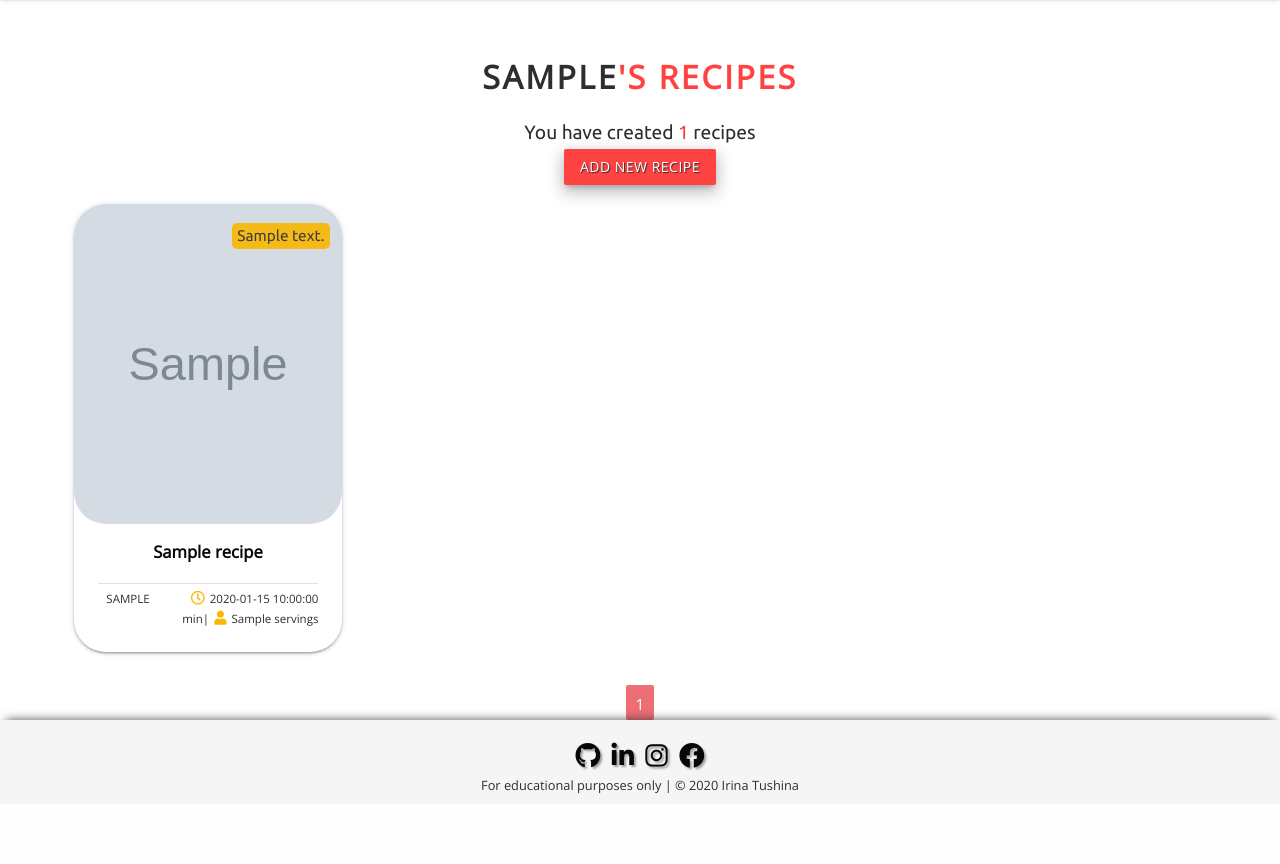
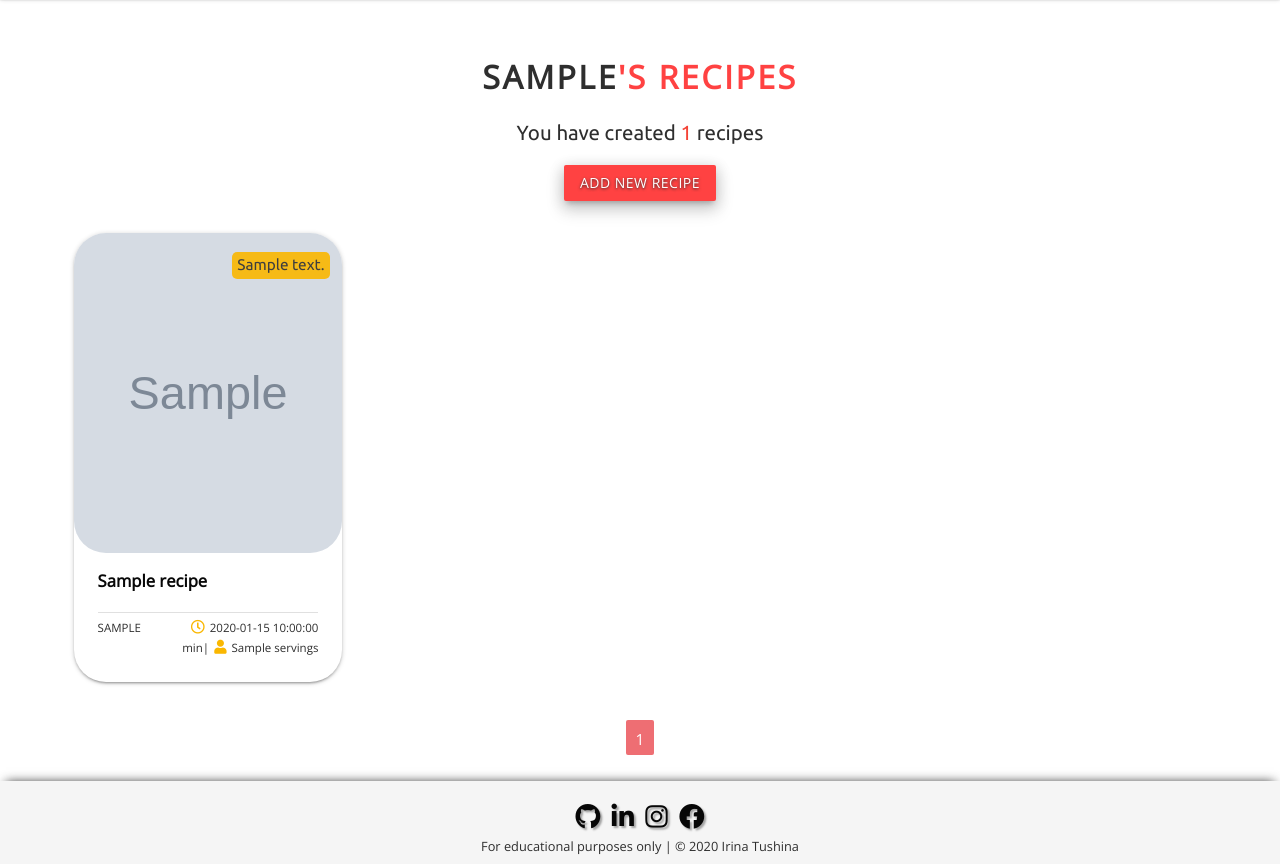
Before and after one commit to irinatu17/MyCookBook, a Flask app: a page that uses mycookbook/templates/my_recipes.html in a window 1280 px wide. Shown: the part 66-930 px from the top of the page. Before the commit the page ends 860 px from the top, so only its background shows below. Run offline with Flask 2, Linux system fonts and the light colour scheme; the visitor is signed in with stand-in values (Sample User, id 1); grey boxes marked "Sample" are stand-in pictures; a database or web service that is not in the repository returns one stand-in record (values such as "Sample title"); some libraries are stand-ins or nearby versions.

Commit message:
My recipes page's styling minor adjustments

```diff
--- a/mycookbook/static/css/style.css
+++ b/mycookbook/static/css/style.css
@@ -330,6 +330,11 @@ nav ul a {
     height: auto !important;
 }
 
+/*/////////////////////////////////////////
+//////////////// MY RECIPIES PAGE ///////////*/
+.paragraph-count {
+    font-family: var(--secondaryfont);
+}
 
 
 /*/////////////////////////////////////////
@@ -430,12 +435,6 @@ nav ul a {
     margin-right:10px;
 }
 
-/*/////////////////////////////////////////
-//////////////// MY RECIPIES PAGE ///////////*/
-.paragraph-count {
-    font-size: 1.5rem;
-    font-family: var(--secondaryfont);
-}
 
 
 /*/////////////////////////////////////////
@@ -536,7 +535,7 @@ nav ul a {
 
 .button-coral {
     background-color: var(--coral);
-    text-shadow: 1px 1px 1px var(--lightblack);
+    text-shadow: 0 1px 3px var(--lightblack);
 }
 
 .button-coral:hover,
--- a/mycookbook/templates/my_recipes.html
+++ b/mycookbook/templates/my_recipes.html
@@ -1,24 +1,25 @@
 {% extends 'base.html' %} {% block content %}
-<div class="container margin-top-large">
-  <h1 class="secondary-heading uppercase center-align">
+<div class="margin-top-large">
+  <div class="center-align">
+  <h1 class="secondary-heading uppercase">
     <span class="text-black">{{ username }}</span>'s recipes
   </h1>
-  <p class="paragraph-count center-align">
+  <p class="paragraph-count">
     You have created
     <span class="red-text">{{ number_of_my_rec }}</span> recipes
   </p>
-  <p class="center-align">
+  <div class="margin-bottom-large margin-top-small">
     <a
       href="{{ url_for('add_recipe')}}"
-      class="waves-effect waves-light btn uppercase margin-bottom-small z-depth-3 button-coral"
+      class="waves-effect waves-light btn uppercase z-depth-3 button-coral"
     >
       Add New Recipe
     </a>
-  </p>
+  </div>
   </div>
 
-<div class="container container-recipes center-align">
-  <div class="row">
+  <div class="container-recipes">
+    <div class="row  margin-bottom-large">
       {% for recipe in my_recipes %}
           {% include "partials/recipecards.html" %}
       {% else %}
@@ -28,7 +29,7 @@
       {% endfor %}
     </div>
     <!--Pagination-->
-  <ul class="pagination center-align">
+    <ul class="pagination center-align margin-bottom-large">
       {% for page_num in pages %}
           {% if page_num == current_page %}
           <li class="active"><a>{{ page_num }}</a></li>
@@ -42,5 +43,5 @@
       {% endfor %}
     </ul>
   </div>
-
+</div>
 {% endblock %}
```
Lines whose indentation alone changed are shown as unchanged.
